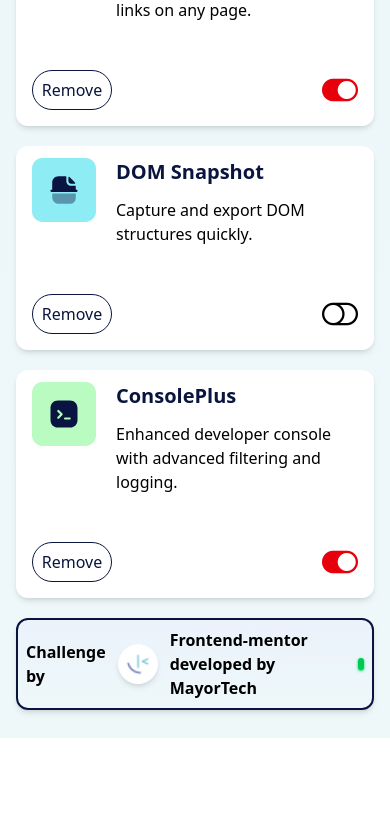
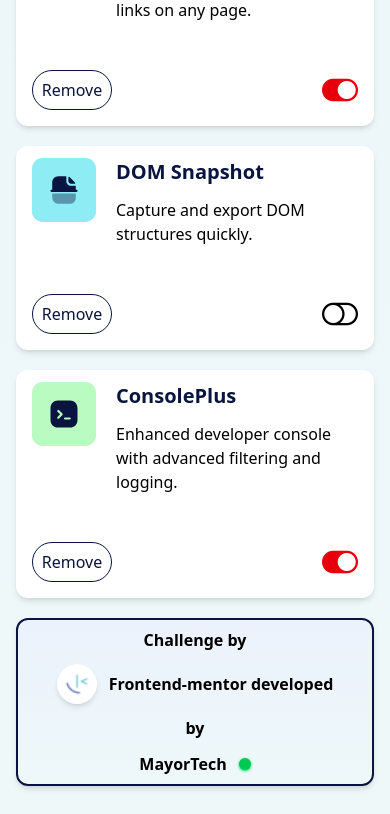
Before and after one commit to Mayowa-de/Browser-Extension-, a React (Vite) app: page / in a window 390 px wide. Shown: the part 2490-3304 px from the top of the page. Before the commit the page ends 3228 px from the top, so only its background shows below. Built offline with nearby package versions, Linux system fonts and the light colour scheme.

Commit message:
work on the responsive design of the footer

```diff
--- a/src/components/Footer.jsx
+++ b/src/components/Footer.jsx
@@ -2,15 +2,21 @@ import React from "react";
 
 export default function Footer() {
   return (
-    <div className="p-2 flex shadow-md dark:bg-[hsl(226,25%,17%)] gap-3 justify-center items-center  bg-[linear-gradient(180deg,_#EBF2FC_0%,_#EEF8F9_100%)] border-2 rounded-xl border-[hsl(227,75%,14%)] dark:border-white ">
+    <div className="p-2 md:flex  grid grid-cols-1 justify-items-center md:items-center md:justify-center md:gap-0  shadow-md dark:bg-[hsl(226,25%,17%)] gap-3 justify-center items-center  bg-[linear-gradient(180deg,_#EBF2FC_0%,_#EEF8F9_100%)] border-2 rounded-xl border-[hsl(227,75%,14%)] dark:border-white ">
       <h2 className="font-semibold">Challenge by </h2>
+      <div className="flex gap-3 items-center">
       <img
         src="/images/favicon-32x32.png"
         className="w-10 h-10 shadow-md rounded-full border-none"
         alt="Logo icon"
       />
-      <h2 className="font-semibold">Frontend-mentor developed by MayorTech</h2>
+      <h2 className="font-semibold">Frontend-mentor developed</h2>
+      </div>
+        <h2 className="font-semibold">by</h2>
+       <div className="flex gap-3 items-center">
+        <h2 className="font-semibold"> MayorTech</h2>
       <div className="rounded-full w-3 h-3 bg-green-500 shadow shadow-green-400"></div>
+      </div>
     </div>
   );
 }
```
